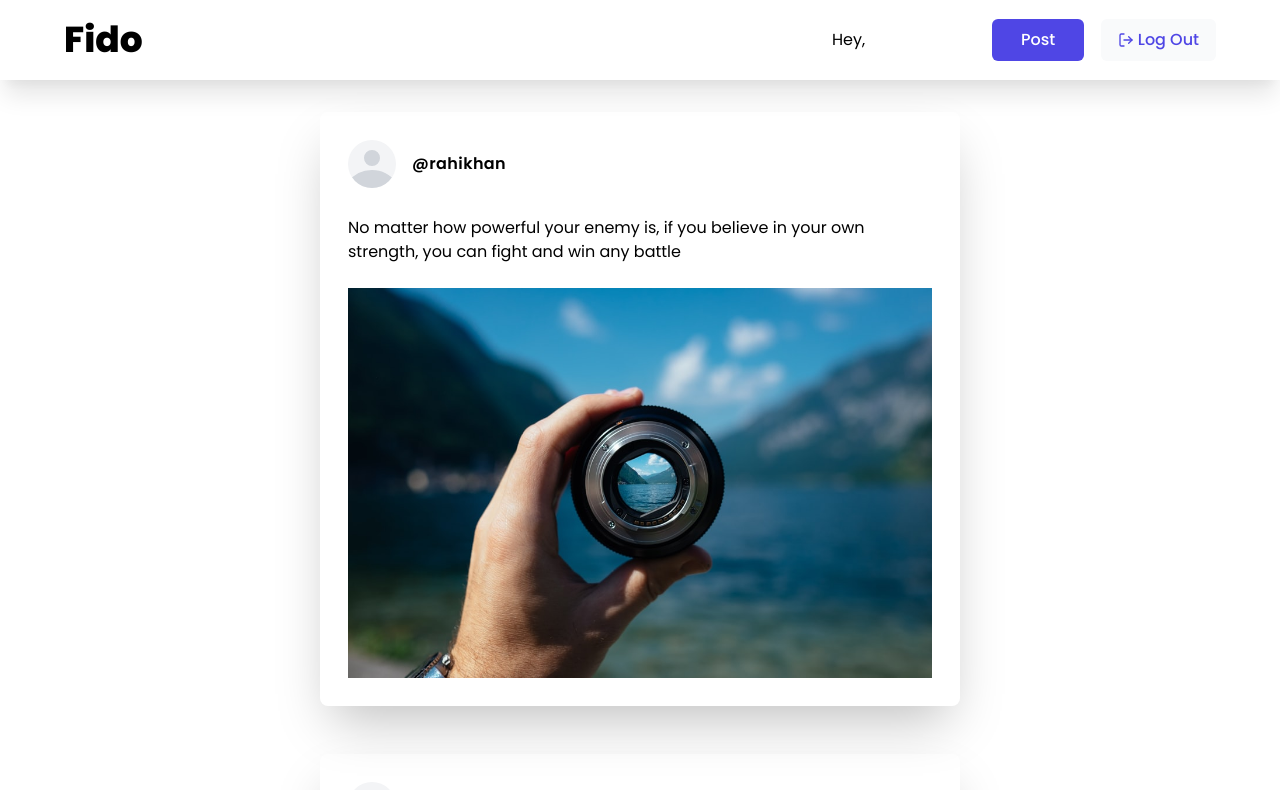
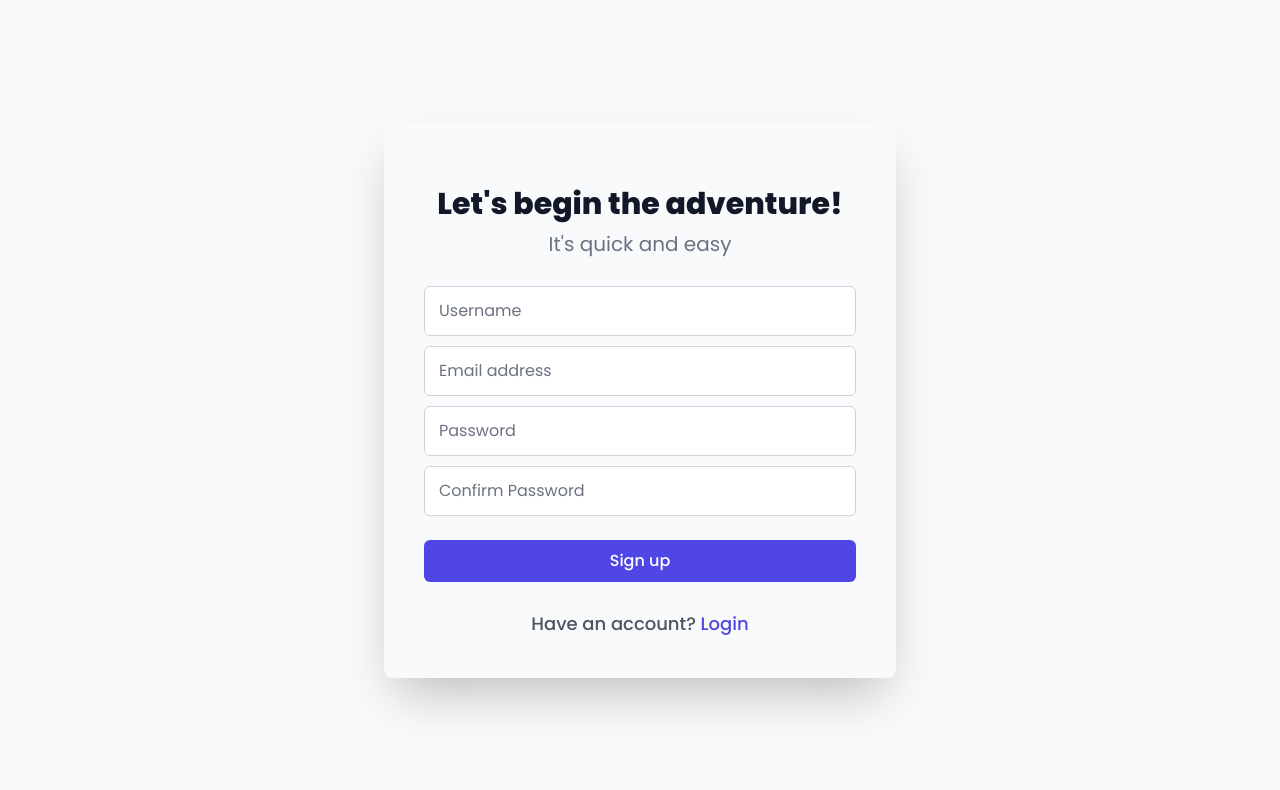
Before and after one commit to beyourahi/news_feed_app, a React (Create React App) app in the folder client/: page /register in a window 1280 px wide. Before the commit this address led to /. Shown: the top 790 px of the page. Built offline with nearby package versions, Linux system fonts and the light colour scheme; no server answers.

Commit message:
logout functionality

```diff
--- a/client/src/component/layout/Header/HeaderComponents/NavItems.jsx
+++ b/client/src/component/layout/Header/HeaderComponents/NavItems.jsx
@@ -7,7 +7,7 @@ import { PostContext } from "../../../../context/PostState";
 
 const NavItems = () => {
     const { isOpen, HMheight } = useContext(NavContext);
-    const { isAuthenticated, user } = useContext(AuthContext);
+    const { isAuthenticated, user, logout } = useContext(AuthContext);
     const { setOpen } = useContext(PostContext);
 
     return (
@@ -40,6 +40,7 @@ const NavItems = () => {
                             to="/login"
                             type="submit"
                             className="group relative flex justify-center items-center py-2 px-4 border border-transparent text-base font-medium rounded-md text-indigo-600 bg-gray-50 hover:bg-gray-200 focus:outline-none focus:ring-2 focus:ring-offset-2 focus:ring-indigo-500 duration-500 transition-all transform active:scale-90 active:outline-none appearance-none"
+                            onClick={() => logout}
                         >
                             <FiLogOut />
                             <span className="hide-sm ml-1">Log Out</span>
--- a/client/src/component/pages/Home.jsx
+++ b/client/src/component/pages/Home.jsx
@@ -5,10 +5,10 @@ import PostForm from "../posts/PostForm";
 import Posts from "../posts/Posts";
 
 const Home = () => {
-    // const { loadUser } = useContext(AuthContext);
+    const { loadUser } = useContext(AuthContext);
 
-    // // eslint-disable-next-line react-hooks/exhaustive-deps
-    // useEffect(() => loadUser(), []);
+    // eslint-disable-next-line react-hooks/exhaustive-deps
+    useEffect(() => loadUser(), []);
 
     return (
         <>
--- a/client/src/context/AuthState.jsx
+++ b/client/src/context/AuthState.jsx
@@ -73,7 +73,7 @@ const reducer = (state, action) => {
 const AuthState = ({ children }) => {
     const initialState = {
         token: localStorage.getItem("token"),
-        isAuthenticated: true,
+        isAuthenticated: null,
         loading: true,
         error: null,
         user: null,
```
